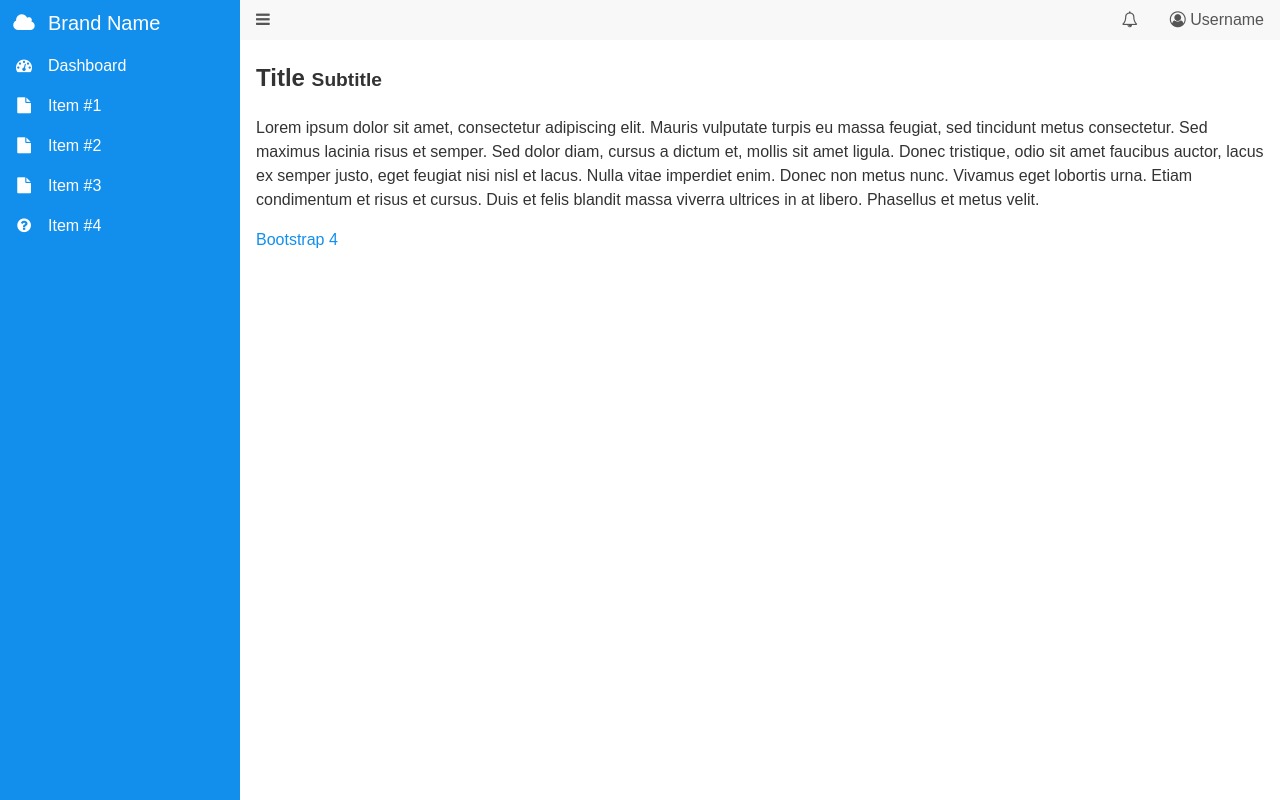
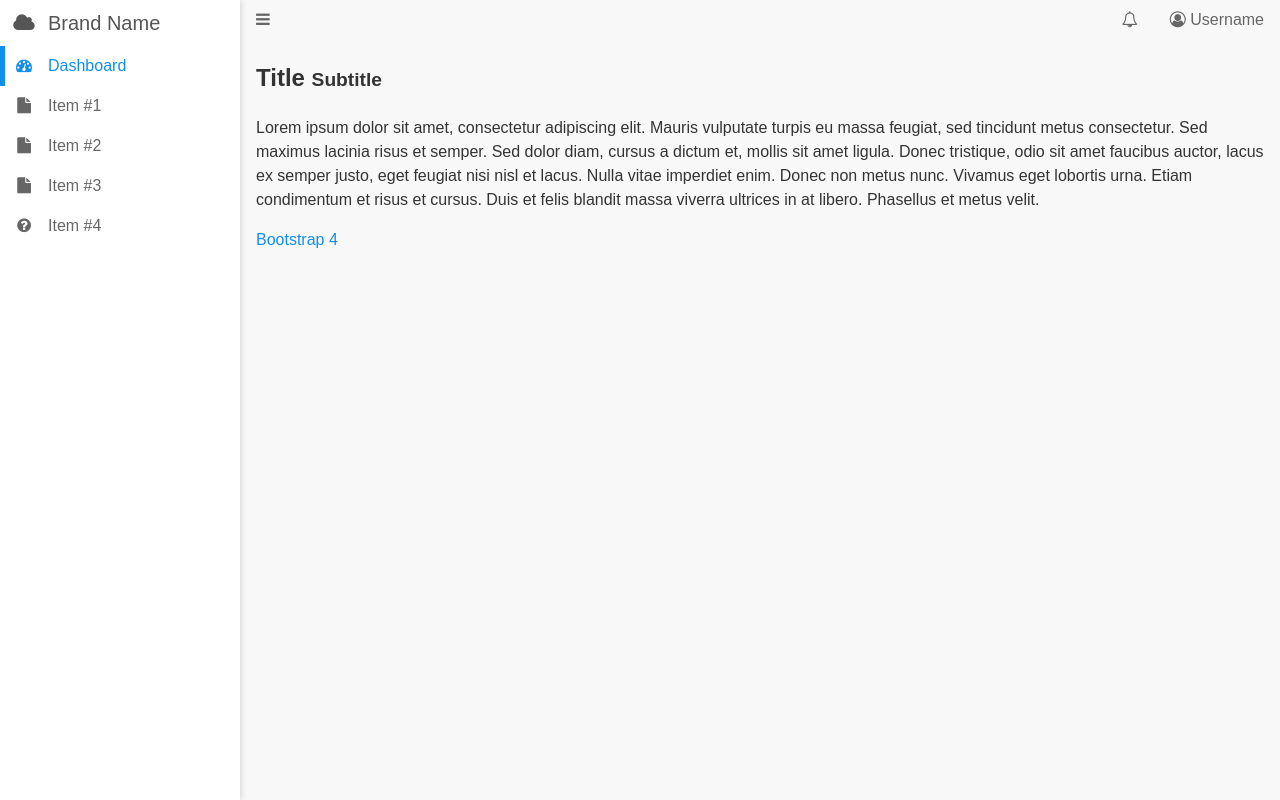
Before and after one commit to Wrecklaimer/whitebox-dashboard, a website: page demo/index.html in a window 1280 px wide. Drawn offline with nearby package versions, Linux system fonts and the light colour scheme.

Commit message:
Update demo

```diff
--- a/demo/demo.css
+++ /dev/null
@@ -1,10 +0,0 @@
-.side-menu-overlay {
-	display: block;
-	background: rgba(0,0,0,.2);
-	opacity: 0;
-	transition: opacity 200ms;
-}
-
-.side-menu-expanded:not(.side-menu-full) .side-menu-overlay {
-	opacity: 1;
-}
--- a/demo/index.css
+++ b/demo/index.css
@@ -1,6 +1,7 @@
 body {
 	font-family: Arial, Helvetica, sans-serif;
 	line-height: 1.5;
+	background: #f8f8f8;
 	color: #333;
 }
 
@@ -13,13 +14,31 @@ a:hover {
 	text-decoration: underline;
 }
 
+/* Side Menu */
+
+.side-menu-overlay {
+	display: block;
+	background: rgba(0,0,0,.2);
+	opacity: 0;
+	transition: opacity 200ms;
+}
+
+.side-menu-expanded:not(.side-menu-full) .side-menu-overlay {
+	opacity: 1;
+}
+
 .side-menu {
-	background: #128fed;
-	color: #fff;
+	background: #fff;
+	color: #555;
+	box-shadow: 0 0 7px rgba(0,0,0,0.2);
 }
 
 .side-menu a {
-	color: #fff;
+	color: #666;
+}
+
+.side-menu a:hover {
+	color: #555;
 }
 
 .side-menu .header .header-link {
@@ -47,25 +66,32 @@ a:hover {
 	display: block;
 	box-sizing: border-box;
 	padding: .5rem 1rem;
+	border-left: 5px solid transparent;
 }
 
 .side-menu .nav .nav-link:hover {
 	text-decoration: none;
-	background: rgba(255,255,255,0.1);
+	border-left-color: #ddd;
+}
+
+.side-menu .nav .nav-link.active {
+	color: #128fed;
+	border-left-color: #128fed;
 }
 
 .side-menu .nav .nav-link {
 	padding-left: 0;
 }
 
+.side-menu .nav .nav-link-icon {
+	margin-left: -5px;
+}
+
+/* Navbar */
+
 .navbar {
 	display: flex;
 	justify-content: space-between;
-	background: #f8f8f8;
-}
-
-.navbar a {
-	color: #555;
 }
 
 .navbar > .nav {
@@ -80,8 +106,13 @@ a:hover {
 	padding: .5rem 1rem;
 }
 
+.navbar .nav-link {
+	color: #666;
+}
+
 .navbar .nav-link:hover {
 	text-decoration: none;
+	color: #555;
 }
 
 .content {
--- a/demo/index.html
+++ b/demo/index.html
@@ -11,7 +11,6 @@
 	<link rel="stylesheet" href="https://cdnjs.cloudflare.com/ajax/libs/normalize/8.0.0/normalize.min.css">
 	<link rel="stylesheet" href="lib/fontawesome/css/font-awesome.min.css">
 	<link rel="stylesheet" href="../dist/styles/main.css">
-	<link rel="stylesheet" href="demo.css">
 	<link rel="stylesheet" href="index.css">
 </head>
 
@@ -19,8 +18,8 @@
 	<div id="dashboard-wrapper" class="dashboard-wrapper">
 		<div class="side-menu-overlay" data-collapse="side-menu"></div>
 		<!-- Side Menu -->
-		<div class="side-menu bg-primary">
-			<!-- Sied Menu Header -->
+		<div class="side-menu">
+			<!-- Side Menu Header -->
 			<header class="header">
 				<a href="#" class="header-link"><i class="brand-icon fa fa-fw fa-cloud"></i><span class="header-text side-menu-collapsed-hide">Brand Name</span></a>
 			</header>
@@ -28,7 +27,7 @@
 			<nav class="navigation">
 				<ul class="nav">
 					<li class="nav-item">
-						<a href="#" title="Dashboard" class="nav-link"><i class="nav-link-icon fa fa-fw fa-dashboard"></i><span class="nav-link-text side-menu-collapsed-hide">Dashboard</span></a>
+						<a href="#" title="Dashboard" class="nav-link active"><i class="nav-link-icon fa fa-fw fa-dashboard"></i><span class="nav-link-text side-menu-collapsed-hide">Dashboard</span></a>
 					</li>
 					<li class="nav-item">
 						<a href="#" title="Item #1" class="nav-link">
```
Also changed, not shown: demo/bootstrap4.html (+0 -1 lines).
